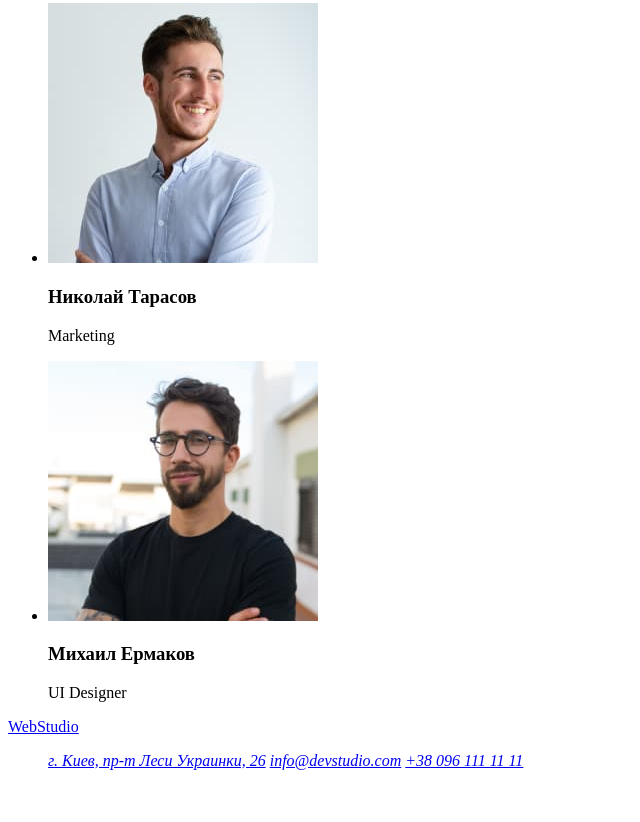
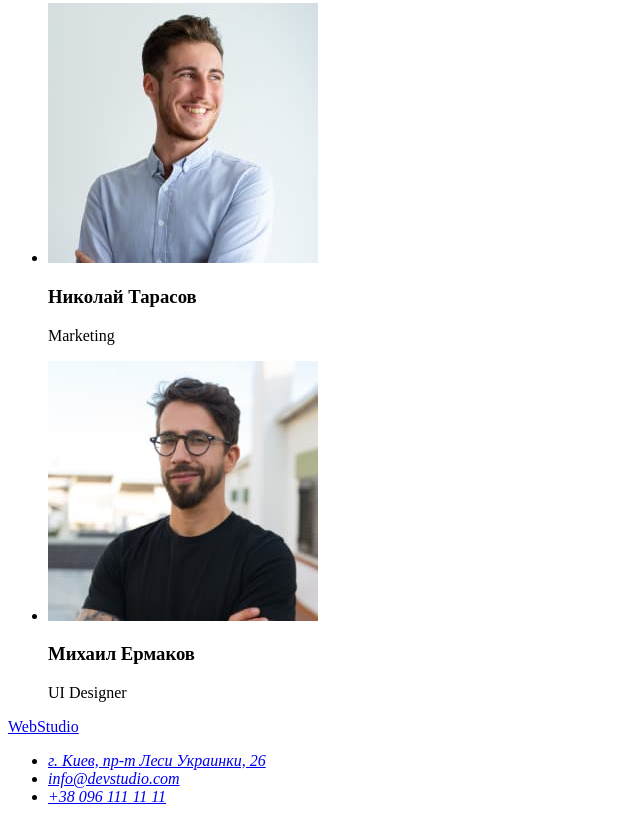
Before and after one commit to prorochenko/goit-markup-hw-01, a plain HTML site: page index.html in a window 1280 px wide. Shown: the part 2315-3137 px from the top of the page, without its empty margins (0-640 px from the left). Before the commit the page ends 3101 px from the top, so only its background shows below. Drawn offline with Linux system fonts and the light colour scheme.

Commit message:
финальная правка, второй раз сдаю на проверку

```diff
--- a/index.html
+++ b/index.html
@@ -103,9 +103,9 @@
     <a href="./index.html">WebStudio</a>
 <address>
     <ul>
-<il><a href="https://goo.gl/maps/ru5kksHkjhNMqP6SA">г. Киев, пр-т Леси Украинки, 26</a></il>
-<il><a href="mailto:info@devstudio.com">info@devstudio.com</a></il>
-<il><a href="tel:+380961111111">+38 096 111 11 11</a></il>
+<li><a href="https://goo.gl/maps/ru5kksHkjhNMqP6SA">г. Киев, пр-т Леси Украинки, 26</a></li>
+<li><a href="mailto:info@devstudio.com">info@devstudio.com</a></li>
+<li><a href="tel:+380961111111">+38 096 111 11 11</a></li>
     </ul>
 </address>
 </footer>
```
